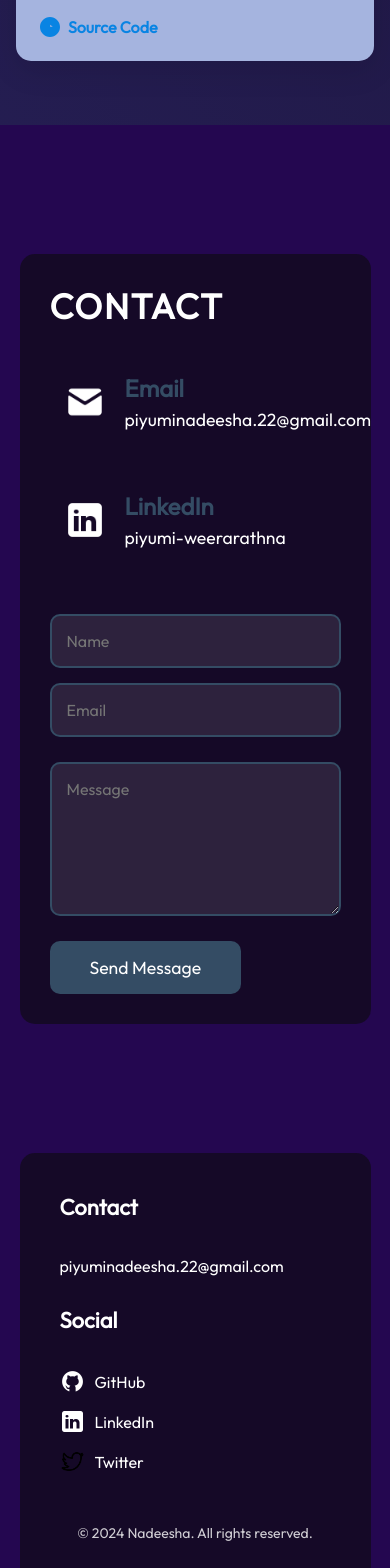
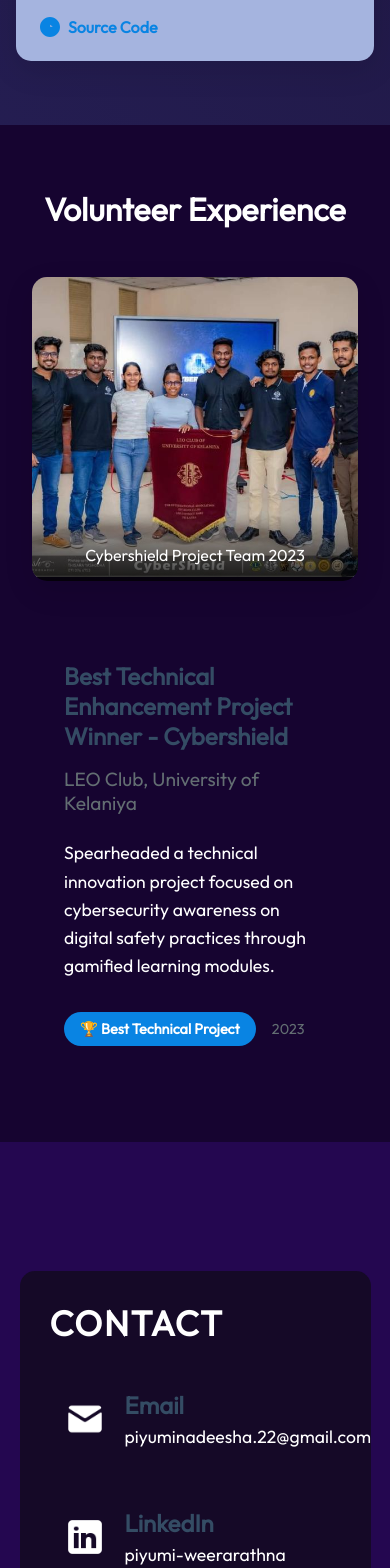
Before and after one commit to piyuminadee/React_Portfolio, a React (Vite) app: page / in a window 390 px wide. Shown: the part 6360-7928 px from the top of the page. Built offline with nearby package versions, Linux system fonts and the light colour scheme.

Commit message:
add new section

```diff
--- a/src/App.jsx
+++ b/src/App.jsx
@@ -7,6 +7,7 @@ import { Experiences } from './component/Experiences/Experiences'
 import { Projects } from './component/Projects/Projects'
 import { Footer } from './component/Footer/Footer'
 import { Contact } from './component/Contact/Contact'
+import { VolunteerExperience } from './component/VolunteerExperience/VolunteerExperience'
 // import { Projects } from './component/Projects/Projects'
 
 function App() {
@@ -17,6 +18,7 @@ function App() {
       <About />
       <Experiences/>
       <Projects />
+      <VolunteerExperience />
       <Contact />
       <Footer />
     </div>
--- a/src/component/Footer/Footer.jsx
+++ b/src/component/Footer/Footer.jsx
@@ -7,42 +7,41 @@ export const Footer = () => {
   return (
     <footer className={styles.container} id="footer">
       <div className={styles.content}>
-        <div className={styles.links}>
-          <div className={styles.linkColumn}>
-            <h3 className={styles.title}>Contact</h3>
-            <a href="mailto:piyuminadeesha.22@gmail.com" className={styles.link}>
-              piyuminadeesha.22@gmail.com
-            </a>
-          </div>
-          <div className={styles.linkColumn}>
-            <h3 className={styles.title}>Social</h3>
-            <div className={styles.socialLinks}>
-              <a href="https://github.com/piyuminadee" className={styles.socialLink}>
-                <img
-                  src={getImageUrl("contact/githubIcon.png")}
-                  alt="GitHub icon"
-                />
-                <span>GitHub</span>
-              </a>
-              <a href="#" className={styles.socialLink}>
-                <img
-                  src={getImageUrl("contact/linkedinIcon.png")}
-                  alt="LinkedIn icon"
-                />
-                <span>LinkedIn</span>
-              </a>
-              <a href="https://x.com/piyuminadeesha3" className={styles.socialLink}>
-                <img
-                  src={getImageUrl("contact/twitter.png")}
-                  alt="Twitter icon"
-                />
-                <span>Twitter</span>
-              </a>
-            </div>
-          </div>
+        <div className={styles.socialLinks}>
+          <a
+            href="https://github.com/piyuminadee"
+            className={styles.socialLink}
+            target="_blank"
+            rel="noopener noreferrer"
+          >
+            <img src={getImageUrl("contact/githubIcon.png")} alt="GitHub" />
+          </a>
+          <a
+            href="#"
+            className={styles.socialLink}
+            target="_blank"
+            rel="noopener noreferrer"
+          >
+            <img src={getImageUrl("contact/linkedinIcon.png")} alt="LinkedIn" />
+          </a>
+          <a
+            href="https://x.com/piyuminadeesha3"
+            className={styles.socialLink}
+            target="_blank"
+            rel="noopener noreferrer"
+          >
+            <img src={getImageUrl("contact/twitter.png")} alt="Twitter" />
+          </a>
         </div>
+
+        <div className={styles.contact}>
+          <a href="mailto:piyuminadeesha.22@gmail.com" className={styles.email}>
+            piyuminadeesha.22@gmail.com
+          </a>
+        </div>
+
         <div className={styles.copyright}>
-          <p>© 2024 Nadeesha. All rights reserved.</p>
+          © 2024 Piyumi Nadeesha. All rights reserved.
         </div>
       </div>
     </footer>
--- a/src/component/Footer/Footer.module.css
+++ b/src/component/Footer/Footer.module.css
@@ -1,99 +1,70 @@
 /* Footer.module.css */
-@import "../../vars.css";
-
 .container {
-  position: relative;
-  background-color: rgba(12, 12, 12, 0.6);
-  border-radius: 15px;
-  padding: 73px;
-  margin: 129px 10% 0;
-  z-index: 1;
+  background-color: rgba(0,0,0,0.4);
+  padding: 2rem 1rem;
+  margin-top: 4rem;
 }
 
 .content {
+  max-width: 1200px;
+  margin: 0 auto;
   display: flex;
   flex-direction: column;
-  gap: 50px;
-}
-
-.title {
-  color: var(--color-text);
-  font-size: 25px;
-  font-weight: 700;
-  margin-bottom: 20px;
-}
-
-.links {
-  display: flex;
-  justify-content: space-between;
-  flex-wrap: wrap;
-  gap: 30px;
-}
-
-.linkColumn {
-  display: flex;
-  flex-direction: column;
-  gap: 15px;
-}
-
-.link {
-  color: var(--color-text);
-  text-decoration: none;
-  font-size: 18px;
-  transition: 0.3s;
-}
-
-.link:hover {
-  color: var(--color-primary);
+  align-items: center;
+  gap: 1.5rem;
 }
 
 .socialLinks {
   display: flex;
-  flex-direction: column;
-  gap: 15px;
+  gap: 2rem;
+  margin-bottom: 1rem;
 }
 
 .socialLink {
-  display: flex;
-  align-items: center;
-  gap: 10px;
-  text-decoration: none;
-  color: var(--color-text);
+  transition: transform 0.3s ease;
+}
+
+.socialLink:hover {
+  transform: translateY(-3px);
 }
 
 .socialLink img {
-  width: 25px;
-  height: 25px;
-  transition: 0.3s;
+  width: 32px;
+  height: 32px;
 }
 
-.socialLink:hover img {
-  transform: scale(1.1);
+.email {
+  color: #fff;
+  text-decoration: none;
+  font-size: 1rem;
+  transition: color 0.3s ease;
+}
+
+.email:hover {
+  color: #646cff;
 }
 
 .copyright {
+  color: rgba(255, 255, 255, 0.7);
+  font-size: 0.875rem;
   text-align: center;
-  color: var(--color-text);
-  opacity: 0.8;
-  font-size: 14px;
 }
 
-@media screen and (max-width: 830px) {
-  .container {
-    padding: 40px;
-    margin-left: 5%;
-    margin-right: 5%;
+@media (max-width: 768px) {
+  .socialLinks {
+    gap: 1.5rem;
   }
 
-  .links {
-    flex-direction: column;
+  .socialLink img {
+    width: 28px;
+    height: 28px;
   }
 
-  .title {
-    font-size: 22px;
+  .email {
+    font-size: 0.9rem;
   }
 
-  .link {
-    font-size: 16px;
+  .copyright {
+    font-size: 0.8rem;
   }
 }
--- /dev/null
+++ b/src/component/VolunteerExperience/VolunteerExperience.jsx
@@ -0,0 +1,41 @@
+// VolunteerExperience.jsx
+import React from 'react';
+import styles from "./VolunteerExperience.module.css";
+import { getImageUrl } from "../../utils";
+
+export const VolunteerExperience = () => {
+  return (
+    <section className={styles.container} id="volunteer">
+      <h2 className={styles.title}>Volunteer Experience</h2>
+
+      <div className={styles.content}>
+        <div className={styles.textContent}>
+          <h3 className={styles.projectTitle}>
+            Best Technical Enhancement Project Winner - Cybershield
+          </h3>
+          <p className={styles.organization}>
+            LEO Club, University of Kelaniya
+          </p>
+          <p className={styles.description}>
+            Spearheaded a technical innovation project focused on cybersecurity awareness on digital safety practices through gamified learning modules.
+          </p>
+          <div className={styles.achievements}>
+            <span className={styles.awardBadge}>🏆 Best Technical Project</span>
+            <span className={styles.duration}>2023</span>
+          </div>
+        </div>
+
+        <div className={styles.photoContainer}>
+          <img
+            src={getImageUrl("volunteer/grp.jpg")}
+            alt="Cybershield Project Team"
+            className={styles.projectPhoto}
+          />
+          <div className={styles.photoOverlay}>
+            <p>Cybershield Project Team 2023</p>
+          </div>
+        </div>
+      </div>
+    </section>
+  );
+};
--- /dev/null
+++ b/src/component/VolunteerExperience/VolunteerExperience.module.css
@@ -0,0 +1,120 @@
+/* VolunteerExperience.module.css */
+.container {
+    padding: 4rem 2rem;
+    background: rgba(0,0,0,0.4);
+  }
+
+  .title {
+    text-align: center;
+    font-size: 2.5rem;
+    color: var(--color-text);
+    margin-bottom: 3rem;
+  }
+
+  .content {
+    display: grid;
+    grid-template-columns: 1fr 1fr;
+    gap: 3rem;
+    max-width: 1200px;
+    margin: 0 auto;
+    align-items: center;
+  }
+
+  .textContent {
+    padding: 2rem;
+  }
+
+  .projectTitle {
+    font-size: 1.8rem;
+    color: var(--color-primary);
+    margin-bottom: 1rem;
+  }
+
+  .organization {
+    font-size: 1.2rem;
+    color: #636e72;
+    margin-bottom: 1.5rem;
+  }
+
+  .description {
+    font-size: 1.1rem;
+    line-height: 1.6;
+    color: var(--color-text);
+    margin-bottom: 2rem;
+  }
+
+  .achievements {
+    display: flex;
+    gap: 1rem;
+    align-items: center;
+  }
+
+  .awardBadge {
+    background: #0984e3;
+    color: white;
+    padding: 0.5rem 1rem;
+    border-radius: 20px;
+    font-weight: 600;
+  }
+
+  .duration {
+    color: #636e72;
+    font-size: 0.9rem;
+  }
+
+  .photoContainer {
+    position: relative;
+    border-radius: 15px;
+    overflow: hidden;
+    box-shadow: 0 10px 30px rgba(0,0,0,0.1);
+  }
+
+  .projectPhoto {
+    width: 100%;
+    height: 400px;
+    object-fit: cover;
+    transition: transform 0.3s ease;
+  }
+
+  .photoContainer:hover .projectPhoto {
+    transform: scale(1.03);
+  }
+
+  .photoOverlay {
+    position: absolute;
+    bottom: 0;
+    left: 0;
+    right: 0;
+    background: linear-gradient(to top, rgba(0,0,0,0.8), transparent);
+    padding: 2rem 1rem 1rem;
+    color: white;
+    text-align: center;
+  }
+
+  @media (max-width: 768px) {
+    .content {
+      grid-template-columns: 1fr;
+    }
+
+    .projectTitle {
+      font-size: 1.5rem;
+    }
+
+    .photoContainer {
+      order: -1;
+    }
+
+    .projectPhoto {
+      height: 300px;
+    }
+  }
+
+  @media (max-width: 480px) {
+    .title {
+      font-size: 2rem;
+    }
+
+    .awardBadge {
+      font-size: 0.9rem;
+    }
+  }
```
Also changed, not shown: public/assests/volunteer/award.jpg (added), public/assests/volunteer/grp.jpg (added).
